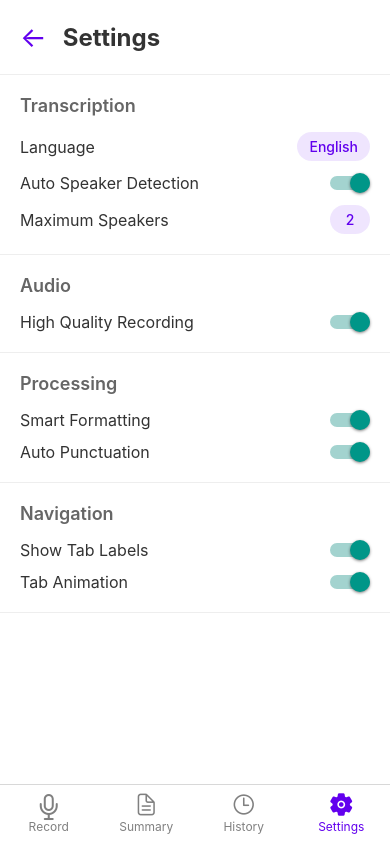
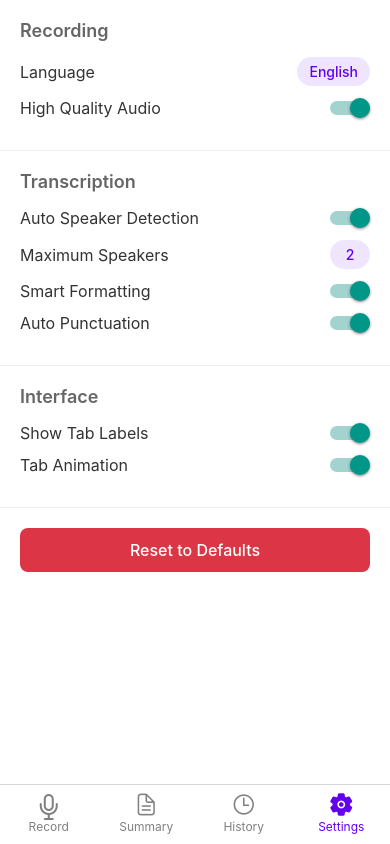
Before and after one commit to Elements-Wearable/AI-neclace, a React Native app in the folder mobile_app/: screen /Settings in a window 390 px wide. Built offline with nearby package versions, Linux system fonts and the light colour scheme.

Commit message:
refactor(settings): simplify state management

```diff
--- a/mobile_app/src/screens/SettingsScreen.js
+++ b/mobile_app/src/screens/SettingsScreen.js
@@ -23,7 +23,7 @@ const defaultSettings = {
   tabBarAnimation: true,
 };
 
-export default function SettingsScreen({ navigation }) {
+export default function SettingsScreen() {
   const [settings, setSettings] = React.useState(defaultSettings);
   const [isLoading, setIsLoading] = React.useState(true);
 
@@ -37,151 +37,156 @@ export default function SettingsScreen({ navigation }) {
       if (savedSettings) {
         setSettings(JSON.parse(savedSettings));
       }
+      setIsLoading(false);
     } catch (error) {
       console.error('Error loading settings:', error);
-    } finally {
-      setIsLoading(false);
+      Alert.alert('Error', 'Failed to load settings');
     }
   };
 
-  const saveSettings = async (newSettings) => {
+  const updateSetting = async (key, value) => {
     try {
+      const newSettings = { ...settings, [key]: value };
       await AsyncStorage.setItem(SETTINGS_KEY, JSON.stringify(newSettings));
       setSettings(newSettings);
     } catch (error) {
-      console.error('Error saving settings:', error);
-      Alert.alert('Error', 'Failed to save settings');
+      console.error('Error saving setting:', error);
+      Alert.alert('Error', 'Failed to save setting');
     }
   };
 
-  const SettingSection = ({ title, children }) => (
-    <View style={styles.section}>
-      <Text style={styles.sectionTitle}>{title}</Text>
-      <View style={styles.sectionContent}>
-        {children}
-      </View>
-    </View>
-  );
-
-  const SettingRow = ({ label, children }) => (
-    <View style={styles.settingRow}>
-      <Text style={styles.settingLabel}>{label}</Text>
-      {children}
-    </View>
-  );
+  const resetSettings = async () => {
+    Alert.alert(
+      'Reset Settings',
+      'Are you sure you want to reset all settings to default?',
+      [
+        { text: 'Cancel', style: 'cancel' },
+        {
+          text: 'Reset',
+          style: 'destructive',
+          onPress: async () => {
+            try {
+              await AsyncStorage.setItem(SETTINGS_KEY, JSON.stringify(defaultSettings));
+              setSettings(defaultSettings);
+            } catch (error) {
+              console.error('Error resetting settings:', error);
+              Alert.alert('Error', 'Failed to reset settings');
+            }
+          }
+        }
+      ]
+    );
+  };
 
   return (
     <View style={styles.container}>
-      <View style={styles.header}>
-        <TouchableOpacity
-          style={styles.backButton}
-          onPress={() => navigation.goBack()}
-        >
-          <Text style={styles.backButtonText}>←</Text>
-        </TouchableOpacity>
-        <Text style={styles.headerTitle}>Settings</Text>
-      </View>
+      <ScrollView style={styles.content}>
+        <View style={styles.section}>
+          <Text style={styles.sectionTitle}>Recording</Text>
 
-      <ScrollView style={styles.content}>
-        <SettingSection title="Transcription">
-          <SettingRow label="Language">
+          <View style={styles.settingRow}>
+            <Text style={styles.settingLabel}>Language</Text>
             <TouchableOpacity
-              style={styles.languageSelector}
+              style={styles.selector}
               onPress={() => {
                 Alert.alert(
                   'Select Language',
                   '',
                   SUPPORTED_LANGUAGES.map(lang => ({
                     text: lang.name,
-                    onPress: () => saveSettings({ ...settings, language: lang.code })
+                    onPress: () => updateSetting('language', lang.code)
                   }))
                 );
               }}
             >
-              <Text style={styles.languageText}>
+              <Text style={styles.selectorText}>
                 {SUPPORTED_LANGUAGES.find(l => l.code === settings.language)?.name || 'English'}
               </Text>
             </TouchableOpacity>
-          </SettingRow>
+          </View>
 
-          <SettingRow label="Auto Speaker Detection">
+          <View style={styles.settingRow}>
+            <Text style={styles.settingLabel}>High Quality Audio</Text>
+            <Switch
+              value={settings.highQualityAudio}
+              onValueChange={(value) => updateSetting('highQualityAudio', value)}
+            />
+          </View>
+        </View>
+
+        <View style={styles.section}>
+          <Text style={styles.sectionTitle}>Transcription</Text>
+
+          <View style={styles.settingRow}>
+            <Text style={styles.settingLabel}>Auto Speaker Detection</Text>
             <Switch
               value={settings.autoSpeakerDetection}
-              onValueChange={(value) =>
-                saveSettings({ ...settings, autoSpeakerDetection: value })
-              }
+              onValueChange={(value) => updateSetting('autoSpeakerDetection', value)}
             />
-          </SettingRow>
+          </View>
 
-          <SettingRow label="Maximum Speakers">
+          <View style={styles.settingRow}>
+            <Text style={styles.settingLabel}>Maximum Speakers</Text>
             <TouchableOpacity
-              style={styles.numberSelector}
+              style={styles.selector}
               onPress={() => {
                 Alert.alert(
                   'Select Maximum Speakers',
                   '',
                   [2,3,4,5,6].map(num => ({
                     text: num.toString(),
-                    onPress: () => saveSettings({ ...settings, maxSpeakers: num })
+                    onPress: () => updateSetting('maxSpeakers', num)
                   }))
                 );
               }}
             >
-              <Text style={styles.numberText}>{settings.maxSpeakers}</Text>
+              <Text style={styles.selectorText}>{settings.maxSpeakers}</Text>
             </TouchableOpacity>
-          </SettingRow>
-        </SettingSection>
+          </View>
 
-        <SettingSection title="Audio">
-          <SettingRow label="High Quality Recording">
-            <Switch
-              value={settings.highQualityAudio}
-              onValueChange={(value) =>
-                saveSettings({ ...settings, highQualityAudio: value })
-              }
-            />
-          </SettingRow>
-        </SettingSection>
-
-        <SettingSection title="Processing">
-          <SettingRow label="Smart Formatting">
+          <View style={styles.settingRow}>
+            <Text style={styles.settingLabel}>Smart Formatting</Text>
             <Switch
               value={settings.smartFormatting}
-              onValueChange={(value) =>
-                saveSettings({ ...settings, smartFormatting: value })
-              }
+              onValueChange={(value) => updateSetting('smartFormatting', value)}
             />
-          </SettingRow>
+          </View>
 
-          <SettingRow label="Auto Punctuation">
+          <View style={styles.settingRow}>
+            <Text style={styles.settingLabel}>Auto Punctuation</Text>
             <Switch
               value={settings.autoPunctuation}
-              onValueChange={(value) =>
-                saveSettings({ ...settings, autoPunctuation: value })
-              }
+              onValueChange={(value) => updateSetting('autoPunctuation', value)}
             />
-          </SettingRow>
-        </SettingSection>
+          </View>
+        </View>
 
-        <SettingSection title="Navigation">
-          <SettingRow label="Show Tab Labels">
+        <View style={styles.section}>
+          <Text style={styles.sectionTitle}>Interface</Text>
+
+          <View style={styles.settingRow}>
+            <Text style={styles.settingLabel}>Show Tab Labels</Text>
             <Switch
               value={settings.showTabLabels}
-              onValueChange={(value) =>
-                saveSettings({ ...settings, showTabLabels: value })
-              }
+              onValueChange={(value) => updateSetting('showTabLabels', value)}
             />
-          </SettingRow>
+          </View>
 
-          <SettingRow label="Tab Animation">
+          <View style={styles.settingRow}>
+            <Text style={styles.settingLabel}>Tab Animation</Text>
             <Switch
               value={settings.tabBarAnimation}
-              onValueChange={(value) =>
-                saveSettings({ ...settings, tabBarAnimation: value })
-              }
+              onValueChange={(value) => updateSetting('tabBarAnimation', value)}
             />
-          </SettingRow>
-        </SettingSection>
+          </View>
+        </View>
+
+        <TouchableOpacity
+          style={styles.resetButton}
+          onPress={resetSettings}
+        >
+          <Text style={styles.resetButtonText}>Reset to Defaults</Text>
+        </TouchableOpacity>
       </ScrollView>
     </View>
   );
@@ -191,18 +196,6 @@ const styles = StyleSheet.create({
   container: {
     flex: 1,
     backgroundColor: '#fff',
-  },
-  header: {
-    flexDirection: 'row',
-    alignItems: 'center',
-    padding: 20,
-    borderBottomWidth: 1,
-    borderBottomColor: '#eee',
-  },
-  headerTitle: {
-    fontSize: 24,
-    fontWeight: 'bold',
-    color: '#333',
   },
   content: {
     flex: 1,
@@ -218,30 +211,17 @@ const styles = StyleSheet.create({
     color: '#666',
     marginBottom: 16,
   },
-  sectionContent: {
-    gap: 12,
-  },
   settingRow: {
     flexDirection: 'row',
     justifyContent: 'space-between',
     alignItems: 'center',
+    marginBottom: 12,
   },
   settingLabel: {
     fontSize: 16,
     color: '#333',
   },
-  languageSelector: {
-    backgroundColor: 'rgba(98, 0, 238, 0.1)',
-    paddingHorizontal: 12,
-    paddingVertical: 6,
-    borderRadius: 16,
-  },
-  languageText: {
-    color: '#6200ee',
-    fontSize: 14,
-    fontWeight: '500',
-  },
-  numberSelector: {
+  selector: {
     backgroundColor: 'rgba(98, 0, 238, 0.1)',
     paddingHorizontal: 12,
     paddingVertical: 6,
@@ -249,16 +229,21 @@ const styles = StyleSheet.create({
     minWidth: 40,
     alignItems: 'center',
   },
-  numberText: {
+  selectorText: {
     color: '#6200ee',
     fontSize: 14,
     fontWeight: '500',
   },
-  backButton: {
-    marginRight: 16,
+  resetButton: {
+    margin: 20,
+    padding: 12,
+    backgroundColor: '#dc3545',
+    borderRadius: 8,
+    alignItems: 'center',
   },
-  backButtonText: {
-    fontSize: 28,
-    color: '#6200ee',
+  resetButtonText: {
+    color: '#fff',
+    fontSize: 16,
+    fontWeight: '500',
   },
 });
```
